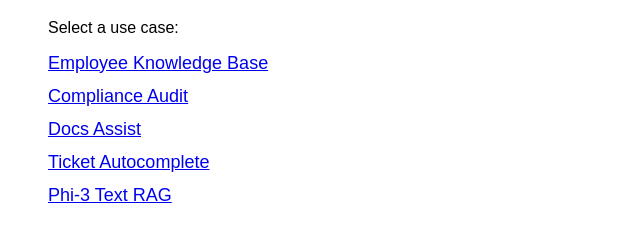
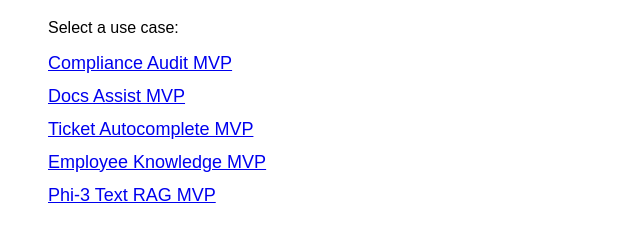
Before and after one commit to 2403717624321014-sudo/RAG-SYSTEMS, a plain HTML site: page index.html in a window 1280 px wide. Shown: the part 109-348 px from the top of the page, without its empty margins (0-640 px from the left). Drawn offline with Linux system fonts and the light colour scheme.

Commit message:
Update index.html

```diff
--- a/index.html
+++ b/index.html
@@ -12,11 +12,25 @@
   <h1>RAG Systems – MVP</h1>
   <p>Select a use case:</p>
 
-  <a href="RAG%20Use%20Cases/Emp_Knowledge/templates/index.html">Employee Knowledge Base</a>
-  <a href="RAG%20Use%20Cases/Compliance_Audit/templates/index.html">Compliance Audit</a>
-  <a href="RAG%20Use%20Cases/Docs_Assist/templates/index.html">Docs Assist</a>
-  <a href="RAG%20Use%20Cases/Ticket_Autocomplete/templates/index.html">Ticket Autocomplete</a>
-  <a href="RAG%20Use%20Cases/rag_phi3_textfile_project/templates/index.html">Phi-3 Text RAG</a>
+<a href="RAG%20Use%20Cases/Compliance_Audit/templates/index.html">
+  Compliance Audit MVP
+</a>
+
+<a href="RAG%20Use%20Cases/Docs_Assist/templates/index.html">
+  Docs Assist MVP
+</a>
+
+<a href="RAG%20Use%20Cases/Ticket_Autocomplete/templates/index.html">
+  Ticket Autocomplete MVP
+</a>
+
+<a href="RAG%20Use%20Cases/Emp_Knowledge/templates/index.html">
+  Employee Knowledge MVP
+</a>
+
+<a href="RAG%20Use%20Cases/rag_phi3_textfile_project/templates/index.html">
+  Phi-3 Text RAG MVP
+</a>
 
 </body>
 </html>
```
